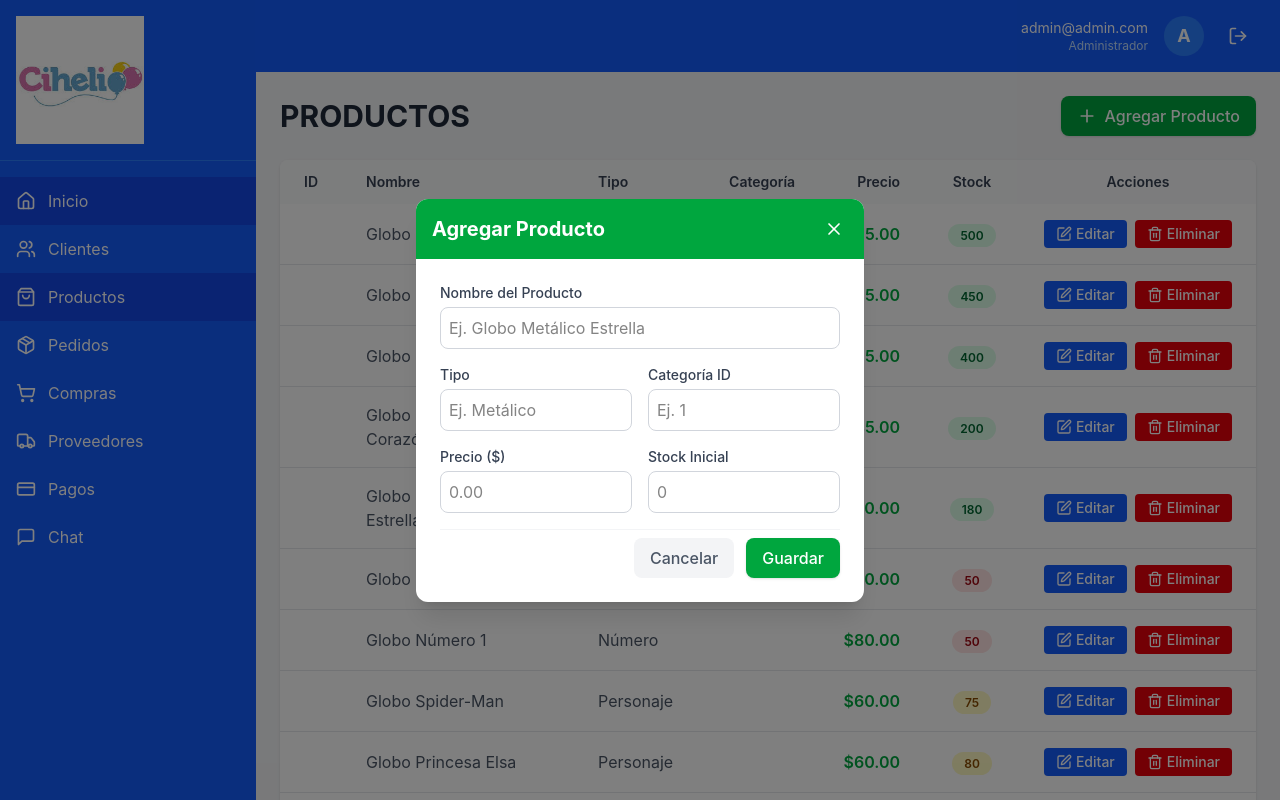
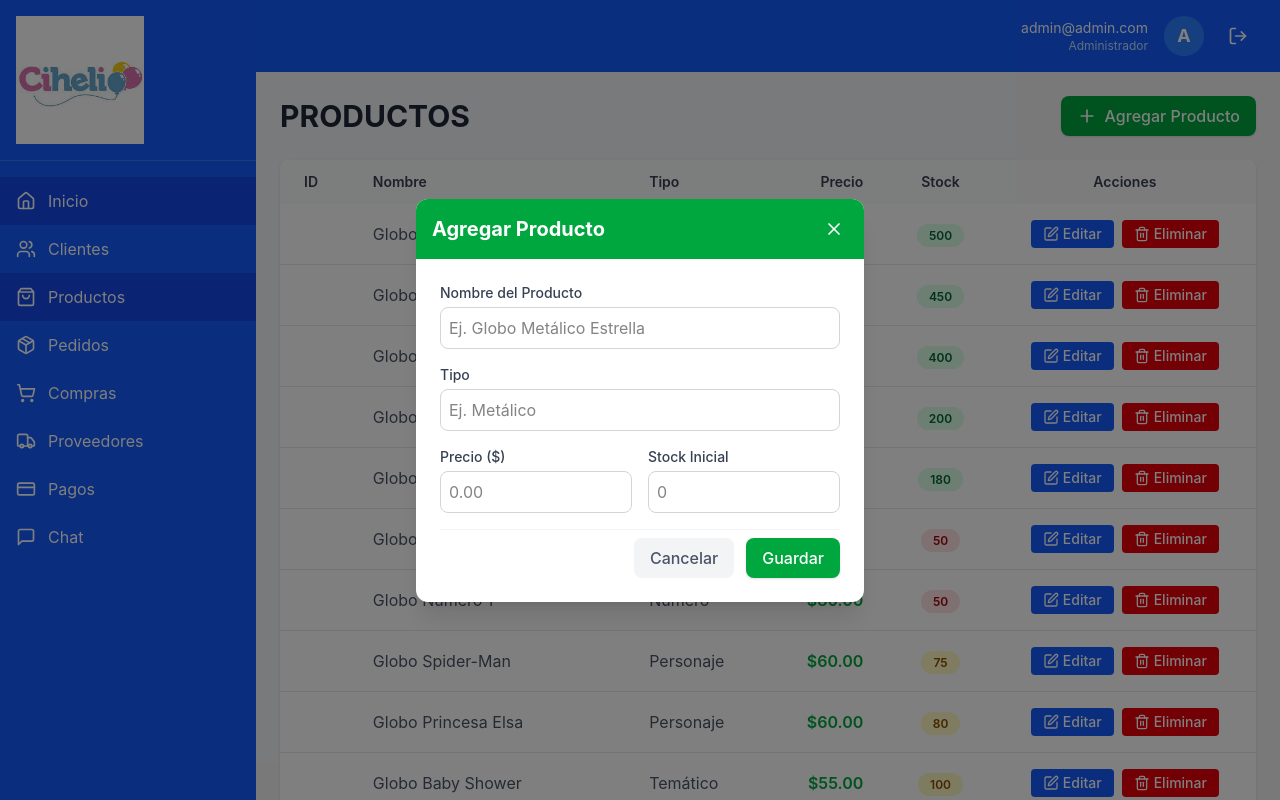
Before and after one commit to GitAngeI/Cihelio_GUI, a React (Vite) app: page /admin/productos in a window 1280 px wide. Both pictures are taken after a click on the button "Agregar Producto". Shown: the top 800 px of the page. Built offline with nearby package versions, Linux system fonts and the light colour scheme.

Commit message:
Quitando categoria ID de la lista de productos

```diff
--- a/src/app/pages/admin/Products.tsx
+++ b/src/app/pages/admin/Products.tsx
@@ -31,7 +31,6 @@ export default function AdminProducts() {
               <th className="px-6 py-3 text-left text-sm font-semibold text-gray-700">ID</th>
               <th className="px-6 py-3 text-left text-sm font-semibold text-gray-700">Nombre</th>
               <th className="px-6 py-3 text-left text-sm font-semibold text-gray-700">Tipo</th>
-              <th className="px-6 py-3 text-left text-sm font-semibold text-gray-700">Categoría</th>
               <th className="px-6 py-3 text-right text-sm font-semibold text-gray-700">Precio</th>
               <th className="px-6 py-3 text-center text-sm font-semibold text-gray-700">Stock</th>
               <th className="px-6 py-3 text-center text-sm font-semibold text-gray-700">Acciones</th>
@@ -43,9 +42,6 @@ export default function AdminProducts() {
                 <td className="px-6 py-4 font-semibold text-gray-800">{product.productoid}</td>
                 <td className="px-6 py-4 text-gray-600">{product.nombre}</td>
                 <td className="px-6 py-4 text-gray-600">{product.tipo}</td>
-                <td className="px-6 py-4 text-gray-600">
-                  {getCategoriaById(product.categoriaid)?.nombre}
-                </td>
                 <td className="px-6 py-4 text-right font-semibold text-green-600">
                   ${product.precio.toFixed(2)}
                 </td>
@@ -97,14 +93,10 @@ export default function AdminProducts() {
                 <label className="block text-sm font-medium text-gray-700 mb-1">Nombre del Producto</label>
                 <input type="text" placeholder="Ej. Globo Metálico Estrella" className="w-full border border-gray-300 rounded-lg p-2 focus:ring-2 focus:ring-green-500 outline-none" />
               </div>
-              <div className="grid grid-cols-2 gap-4">
+              <div className="grid grid-cols-1 gap-4">
                 <div>
                   <label className="block text-sm font-medium text-gray-700 mb-1">Tipo</label>
                   <input type="text" placeholder="Ej. Metálico" className="w-full border border-gray-300 rounded-lg p-2 focus:ring-2 focus:ring-green-500 outline-none" />
-                </div>
-                <div>
-                  <label className="block text-sm font-medium text-gray-700 mb-1">Categoría ID</label>
-                  <input type="number" placeholder="Ej. 1" className="w-full border border-gray-300 rounded-lg p-2 focus:ring-2 focus:ring-green-500 outline-none" />
                 </div>
               </div>
               <div className="grid grid-cols-2 gap-4">
@@ -141,14 +133,10 @@ export default function AdminProducts() {
                 <label className="block text-sm font-medium text-gray-700 mb-1">Nombre del Producto</label>
                 <input type="text" defaultValue={editingProduct.nombre} className="w-full border border-gray-300 rounded-lg p-2 focus:ring-2 focus:ring-blue-500 outline-none" />
               </div>
-              <div className="grid grid-cols-2 gap-4">
+              <div className="grid grid-cols-1 gap-4">
                 <div>
                   <label className="block text-sm font-medium text-gray-700 mb-1">Tipo</label>
                   <input type="text" defaultValue={editingProduct.tipo} className="w-full border border-gray-300 rounded-lg p-2 focus:ring-2 focus:ring-blue-500 outline-none" />
-                </div>
-                <div>
-                  <label className="block text-sm font-medium text-gray-700 mb-1">Categoría ID</label>
-                  <input type="number" defaultValue={editingProduct.categoriaid} className="w-full border border-gray-300 rounded-lg p-2 focus:ring-2 focus:ring-blue-500 outline-none" />
                 </div>
               </div>
               <div className="grid grid-cols-2 gap-4">
--- a/src/app/pages/employee/Products.tsx
+++ b/src/app/pages/employee/Products.tsx
@@ -30,7 +30,6 @@ export default function EmployeeProducts() {
               <th className="px-6 py-3 text-left text-sm font-semibold text-gray-700">ID</th>
               <th className="px-6 py-3 text-left text-sm font-semibold text-gray-700">Nombre</th>
               <th className="px-6 py-3 text-left text-sm font-semibold text-gray-700">Tipo</th>
-              <th className="px-6 py-3 text-left text-sm font-semibold text-gray-700">Categoría</th>
               <th className="px-6 py-3 text-right text-sm font-semibold text-gray-700">Precio</th>
               <th className="px-6 py-3 text-center text-sm font-semibold text-gray-700">Stock</th>
               <th className="px-6 py-3 text-center text-sm font-semibold text-gray-700">Acciones</th>
@@ -45,7 +44,6 @@ export default function EmployeeProducts() {
                   <td className="px-6 py-4 font-semibold text-gray-800">{product.productoid}</td>
                   <td className="px-6 py-4 text-gray-600">{product.nombre}</td>
                   <td className="px-6 py-4 text-gray-600">{product.tipo}</td>
-                  <td className="px-6 py-4 text-gray-600">{categoria?.nombre || '-'}</td>
                   <td className="px-6 py-4 text-right font-semibold text-green-600">
                     ${product.precio.toFixed(2)}
                   </td>
@@ -90,14 +88,10 @@ export default function EmployeeProducts() {
                 <label className="block text-sm font-medium text-gray-700 mb-1">Nombre del Producto</label>
                 <input type="text" placeholder="Ej. Globo Metálico Estrella" className="w-full border border-gray-300 rounded-lg p-2 focus:ring-2 focus:ring-green-500 outline-none" />
               </div>
-              <div className="grid grid-cols-2 gap-4">
+              <div className="grid grid-cols-1 gap-4">
                 <div>
                   <label className="block text-sm font-medium text-gray-700 mb-1">Tipo</label>
                   <input type="text" placeholder="Ej. Metálico" className="w-full border border-gray-300 rounded-lg p-2 focus:ring-2 focus:ring-green-500 outline-none" />
-                </div>
-                <div>
-                  <label className="block text-sm font-medium text-gray-700 mb-1">Categoría ID</label>
-                  <input type="number" placeholder="Ej. 1" className="w-full border border-gray-300 rounded-lg p-2 focus:ring-2 focus:ring-green-500 outline-none" />
                 </div>
               </div>
               <div className="grid grid-cols-2 gap-4">
@@ -134,14 +128,10 @@ export default function EmployeeProducts() {
                 <label className="block text-sm font-medium text-gray-700 mb-1">Nombre del Producto</label>
                 <input type="text" defaultValue={editingProduct.nombre} className="w-full border border-gray-300 rounded-lg p-2 focus:ring-2 focus:ring-blue-500 outline-none" />
               </div>
-              <div className="grid grid-cols-2 gap-4">
+              <div className="grid grid-cols-1 gap-4">
                 <div>
                   <label className="block text-sm font-medium text-gray-700 mb-1">Tipo</label>
                   <input type="text" defaultValue={editingProduct.tipo} className="w-full border border-gray-300 rounded-lg p-2 focus:ring-2 focus:ring-blue-500 outline-none" />
-                </div>
-                <div>
-                  <label className="block text-sm font-medium text-gray-700 mb-1">Categoría ID</label>
-                  <input type="number" defaultValue={editingProduct.categoriaid} className="w-full border border-gray-300 rounded-lg p-2 focus:ring-2 focus:ring-blue-500 outline-none" />
                 </div>
               </div>
               <div className="grid grid-cols-2 gap-4">
```
